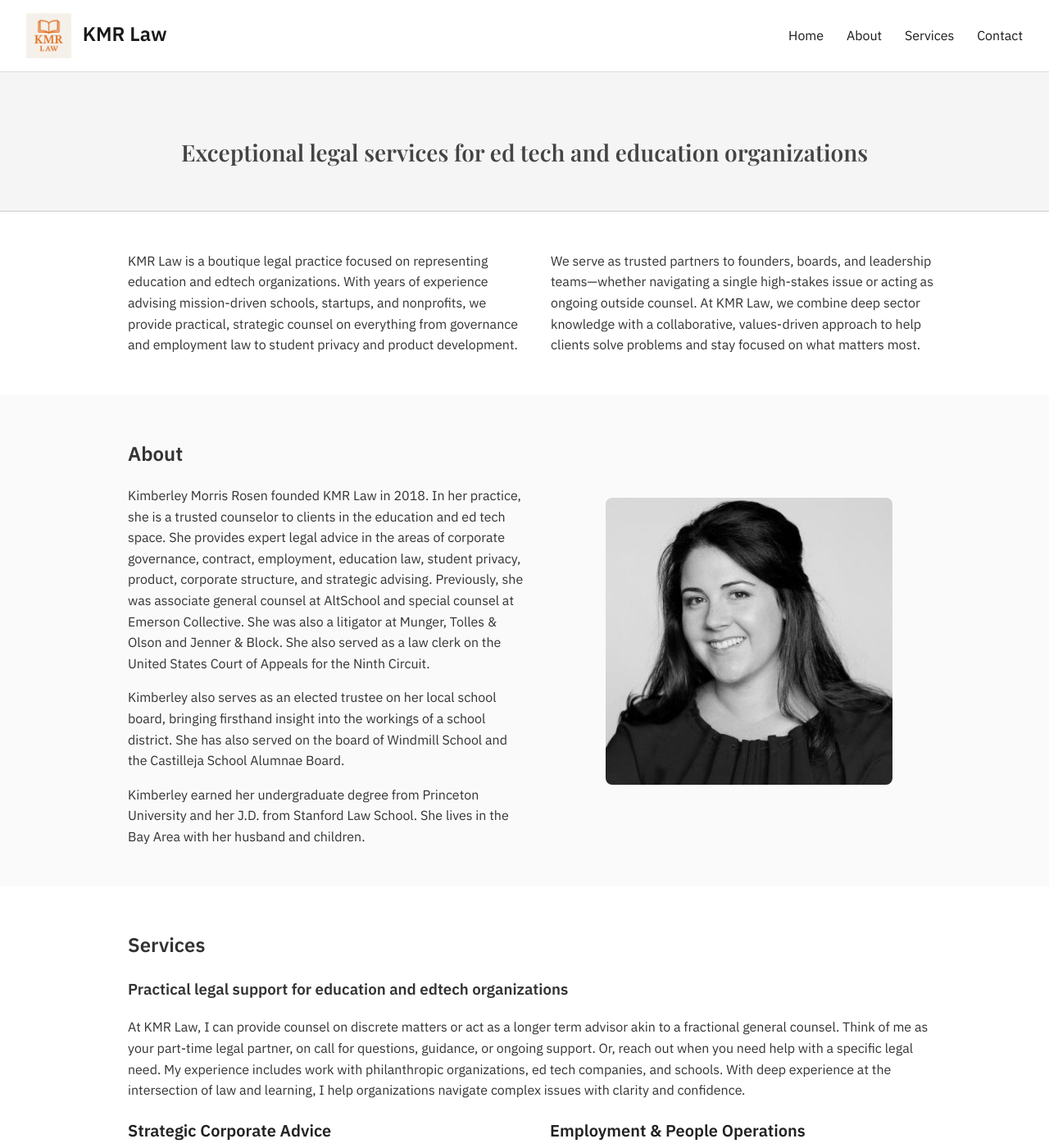
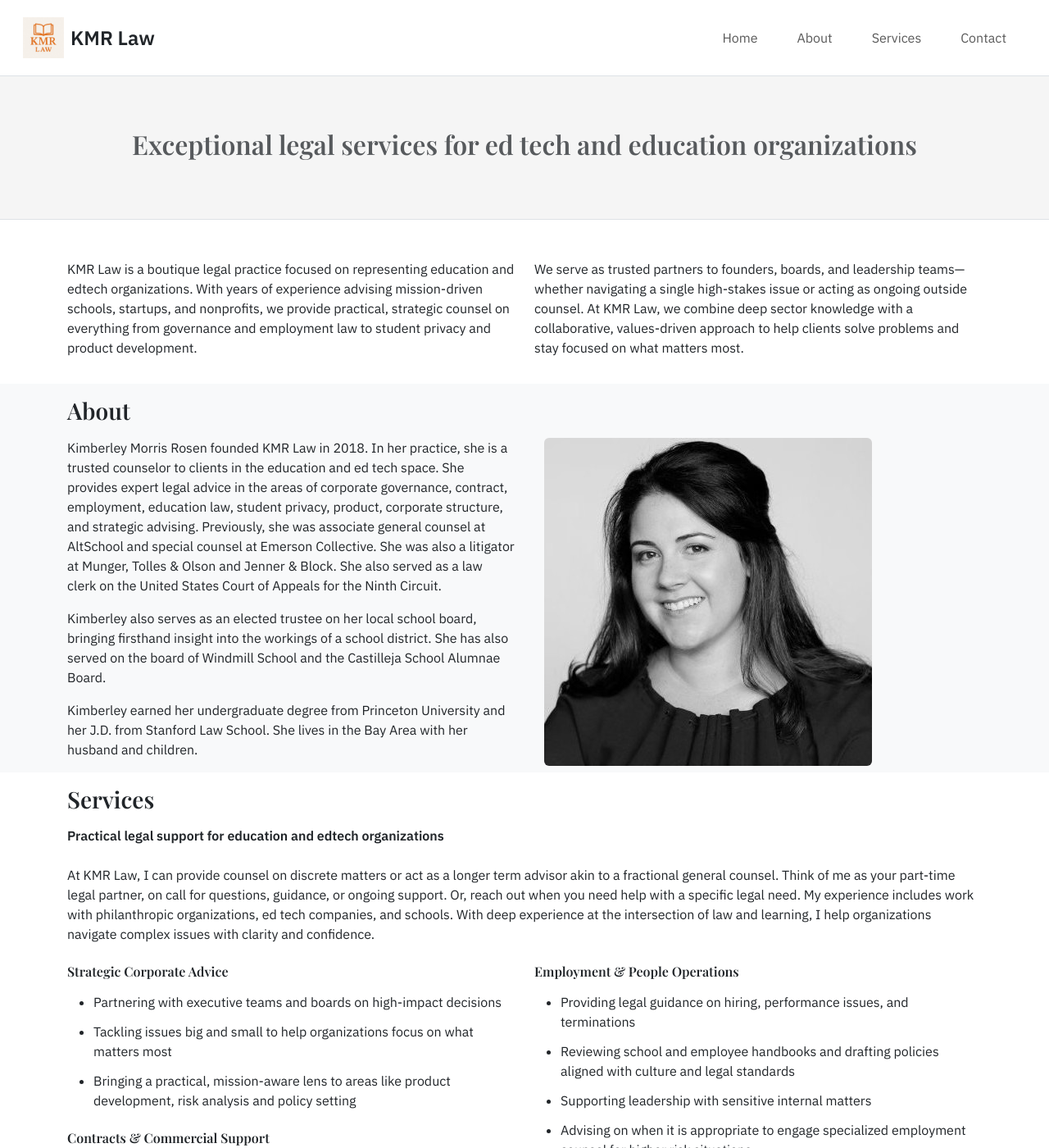
Before and after one commit to chadrosen/kmrlaw, a Jekyll site: the page built from index.html, in a window 1280 px wide and 1400 px high. Shown: the whole window at 82% size. Built offline with Jekyll 4.4.1, drawn with Linux system fonts in a browser that asks for light colours.

Commit message:
add bootstrap

```diff
--- a/_layouts/default.html
+++ b/_layouts/default.html
@@ -17,108 +17,56 @@
         <meta name="twitter:title" content="The KMR Law Firm" />
         <meta name="twitter:description" content="Exceptional legal services for ed tech and education organizations" />
         <meta name="twitter:image" content="https://www.thekmrlawfirm.com/kmrlogo.jpeg" />
-
+        <link href="https://cdn.jsdelivr.net/npm/bootstrap@5.3.5/dist/css/bootstrap.min.css" rel="stylesheet" integrity="sha384-SgOJa3DmI69IUzQ2PVdRZhwQ+dy64/BUtbMJw1MZ8t5HZApcHrRKUc4W0kG879m7" crossorigin="anonymous">
+        <script src="https://cdn.jsdelivr.net/npm/@popperjs/core@2.11.8/dist/umd/popper.min.js" integrity="sha384-I7E8VVD/ismYTF4hNIPjVp/Zjvgyol6VFvRkX/vR+Vc4jQkC+hVqc2pM8ODewa9r" crossorigin="anonymous"></script>
+        <script src="https://cdn.jsdelivr.net/npm/bootstrap@5.3.5/dist/js/bootstrap.min.js" integrity="sha384-VQqxDN0EQCkWoxt/0vsQvZswzTHUVOImccYmSyhJTp7kGtPed0Qcx8rK9h9YEgx+" crossorigin="anonymous"></script>
         <title>{{page.title}}</title>
         <link href="https://fonts.googleapis.com/css2?family=IBM+Plex+Sans:wght@400;600&family=Playfair+Display:wght@600&display=swap" rel="stylesheet">
         <style>
-        .logo-img {
-            height: 55px;
-            vertical-align: middle;
-            margin-right: 0.5rem;
+            body {
+                font-family: 'IBM Plex Sans', sans-serif;
             }
-        body {
-            margin: 0;
-            font-family: 'IBM Plex Sans', sans-serif;
-            line-height: 1.6;
-            color: #333;
-        }
-        .site-header {
-            background: white;
-            border-bottom: 1px solid #ddd;
-            padding: 1rem 2rem;
-            display: flex;
-            justify-content: space-between;
-            align-items: center;
-            position: sticky;
-            top: 0;
-            z-index: 1000;
-        }
-        .site-header .logo {
-            font-size: 1.5rem;
-            font-weight: 600;
-            color: #1a1a1a;
-            text-decoration: none;
-        }
-        .site-header nav a {
-            color: #1a1a1a;
-            margin-left: 1.5rem;
-            text-decoration: none;
-            font-weight: 500;
-        }
-        .site-header nav a:hover {
-        text-decoration: underline;
-        }
-        section {
-            padding: 2rem 1rem;
-            width: 100%;
-        }
-        .section-inner {
-            max-width: 1000px;
-            margin: 0 auto;
-        }
-        section:nth-of-type(even) {
-            background-color: #fafafa;
-        }
-        section:nth-of-type(odd) {
-            background-color: #ffffff;
-        }
-        .split-section {
-            display: flex;
-            flex-wrap: wrap;
-            gap: 2rem;
-            align-items: center;
-        }
-        .split-section > div {
-            flex: 1 1 300px;
-        }
-        footer {
-            background: #2c3e50;
-            color: #fafafa;
-            text-align: center;
-            padding: 3rem 1rem 1rem;
-            margin-top: 0;
-        }
-        .footer-links {
-            font-size: 0.9rem;
-            margin-top: 0.5rem;
-        }
-        .footer-links a {
-            color: #ccc;
-            margin: 0 0.75rem;
-            text-decoration: none;
-        }
-        .footer-links a:hover {
-            text-decoration: underline;
+            h1, h2, h3, h4, h5, h6 {
+                font-family: 'Playfair Display', serif;
             }
         </style>
     </head>
-    <body>
-        <div class="site-header">
-            <a href="/" class="logo">
-                <img src="kmrlogo.jpeg" alt="KMR Law Logo" class="logo-img" />
-                KMR Law
+    <body class="d-flex flex-column min-vh-100">
+        <nav class="px-3 py-3 navbar sticky-top navbar-expand-lg bg-white border-bottom border-1" data-bs-theme="light">
+            <div class="container-fluid">
+                <a class="navbar-brand d-flex align-items-center" href="/">
+                    <img src="/kmrlogo.jpeg" alt="KMR Law Logo" height="50" class="me-2">
+                    <span class="fw-bold fs-4 text-dark">KMR Law</span>
                   </a>
-            <nav>
-              <a href="/">Home</a>
-              <a href="/#about">About</a>
-              <a href="/#services">Services</a>
-              <a href="/#contact">Contact</a>
+              <button class="navbar-toggler" type="button" data-bs-toggle="collapse" data-bs-target="#navbarSupportedContent" aria-controls="navbarSupportedContent" aria-expanded="false" aria-label="Toggle navigation">
+                <span class="navbar-toggler-icon"></span>
+              </button>
+              <div class="collapse navbar-collapse" id="navbarSupportedContent">
+                <ul class="navbar-nav ms-auto mb-2 mb-lg-0">
+                  <li class="nav-item">
+                    <a class="nav-link mx-3" href="/">Home</a>
+                  </li>
+                  <li class="nav-item mx-3">
+                    <a class="nav-link" href="/#about">About</a>
+                  </li>
+                  <li class="nav-item mx-3">
+                    <a class="nav-link" href="/#services">Services</a>
+                  </li>
+                  <li class="nav-item mx-3">
+                    <a class="nav-link" href="/#contact">Contact</a>
+                  </li>
+                </ul>
+              </div>
+            </div>
         </nav>
-          </div>
-        {{ content }}
-        <footer>
+        <main>
+            {{content}}
+        </main>
+
+          <!-- Sticky Footer -->
+        <footer class="bg-dark text-white py-3 mt-auto">
+            <div class="container text-center">
                 <p>&copy; 2025 KMR Law. All rights reserved.</p>
-        <div class="footer-links">
                 <a href="/privacy">Privacy Policy</a>
                 <a href="/tos">Terms of Service</a>
             </div>
--- a/index.html
+++ b/index.html
@@ -4,82 +4,34 @@
 ---
 
 <style>
-
-.about-img {
-            width: 100%;
-            max-width: 350px;
-            height: auto;
-            border-radius: 8px;
-            display: block;
-            margin: 0 auto;
+  .spaced-list li {
+    margin-bottom: 0.75rem;
   }
-
-  header.hero {
-        background: #f5f5f5;
-        color: #1a1a1a;
-        padding: 4rem 1rem 3rem;
-        text-align: center;
-        border-bottom: 1px solid #ccc;
-        }
-        header.hero p {
-        margin: 0.75rem 0 0;
-        font-size: 1.75rem;
-        color: #444;
-        font-family: 'Playfair Display', serif;
-        font-weight: 600;
-        }
-
-    .services-section {
-      display: grid;
-      grid-template-columns: 1fr 1fr;
-      gap: 30px;
-      max-width: 1200px;
-      margin: auto;
-    }
-
-    .service-block {
-      margin-bottom: 30px;
-    }
-
-    .service-block h3 {
-      font-size: 1.25rem;
-      margin-bottom: 10px;
-      color: #222;
-    }
-
-    .service-block ul {
-      margin: 0;
-      padding-left: 20px;
-    }
-
-    .service-block li {
-      margin-bottom: 8px;
-      line-height: 1.5;
-    }
-
-    @media (max-width: 768px) {
-      .services-section {
-        grid-template-columns: 1fr;
-        padding: 20px;
-      }
+  .service-title {
+    margin-bottom: 1rem;
   }
 </style>
 
-<header class="hero">
-  <p>Exceptional legal services for ed tech and education organizations</p>
-</header>
+<section class="text-center border-bottom border-1 d-flex align-items-center" style="background-color: #f5f5f5; min-height: 175px;">
+  <div class="container">
+    <div class="row align-items-center">
+        <h2 class="text-muted">
+          Exceptional legal services for ed tech and education organizations
+        </h2>
+      </div>
+  </div>
+</section>
 
-<section>
-  <div class="section-inner">
-    <div class="split-section">
-      <div>
+<div class="container pt-5 pb-3">
+  <div class="row">
+    <div class="col-md-6">
       <p>
         KMR Law is a boutique legal practice focused on representing education and edtech organizations.
         With years of experience advising mission-driven schools, startups, and nonprofits, we provide practical, strategic counsel on everything
         from governance and employment law to student privacy and product development.
       </p>
     </div>
-      <div>
+    <div class="col-md-6">
         <p>
         We serve as trusted partners to founders, boards, and leadership teams—whether navigating a single high-stakes
         issue or acting as ongoing outside counsel.
@@ -89,109 +41,127 @@
     </div>
   </div>
 </div>
-</section>
 
-<section id="about">
-  <div class="section-inner">
-    <div class="split-section">
-      <div>
-        <h2>About</h2>
+<section class="bg-light pt-3">
+<div class="container" id="about">
+      <h3 class="mb-3">About</h3>
+
+      <div class="row">
+        <div class="col-md-6">
           <p>
-            Kimberley Morris Rosen founded KMR Law in 2018. In her practice, she is a trusted counselor to clients in the education and ed tech space. She provides expert legal advice in the areas of corporate governance, contract, employment, education law, student privacy, product, corporate structure, and strategic advising. Previously, she was associate general counsel at AltSchool and special counsel at Emerson Collective. She was also a litigator at Munger, Tolles & Olson and Jenner & Block.
+            Kimberley Morris Rosen founded KMR Law in 2018. In her practice, she is a trusted counselor to clients
+            in the education and ed tech space. She provides expert legal advice in the areas of corporate governance, contract, employment,
+            education law, student privacy, product, corporate structure, and strategic advising. Previously,
+            she was associate general counsel at AltSchool and special counsel at Emerson Collective. She was also a litigator at Munger, Tolles & Olson and Jenner & Block.
             She also served as a law clerk on the United States Court of Appeals for the Ninth Circuit.
         </p>
         <p>
-            Kimberley also serves as an elected trustee on her local school board, bringing firsthand insight into the workings of a school district. She has also served on the board of Windmill School and the Castilleja School Alumnae Board.
+            Kimberley also serves as an elected trustee on her local school board,
+            bringing firsthand insight into the workings of a school district. She has also served on the board of Windmill School and the Castilleja School Alumnae Board.
         </p>
         <p>
-            Kimberley earned her undergraduate degree from Princeton University and her J.D. from Stanford Law School. She lives in the Bay Area with her husband and children.
+            Kimberley earned her undergraduate degree from Princeton University and her J.D. from Stanford Law School.
+            She lives in the Bay Area with her husband and children.
         </p>
         </div>
-      <div>
-        <img src="kimberley.jpg" alt="Kimberley Morris Rosen" class="about-img" />
+        <div class="col-md-6 px-4">
+          <img src="kimberley.jpg" alt="Kimberley Morris Rosen"  class="img-fluid rounded" />
+        </div>
       </div>
     </div>
 </div>
 </section>
 
-<section id="services">
-
-  <div class="section-inner">
-    <h2>Services</h2>
-    <h3>Practical legal support for education and edtech organizations</h3>
-    <div>
+<section class="bg-white pt-3">
+<div class="container" id="services">
+  <h3 class="mb-3">Services</h3>
+  <div class="mb-3">
+    <p class="fw-semibold mb-4">
+      Practical legal support for education and edtech organizations
+    </p>
+    <p>
       At KMR Law, I can provide counsel on discrete matters or act as a longer term advisor akin to a fractional general counsel. Think of me as your part-time legal partner,
       on call for questions, guidance, or ongoing support. Or, reach out when you need help with a specific legal need.
       My experience includes work with philanthropic organizations, ed tech companies, and schools.
       With deep experience at the intersection of law and learning, I help organizations navigate complex issues with clarity and confidence.
+    </p>
   </div>
-    <div class="services-section">
-      <div>
-        <div class="service-block">
-          <h3>Strategic Corporate Advice</h3>
-          <ul>
+
+  <div class="row mt-4">
+    <!-- Left Column -->
+    <div class="col-md-6">
+      <div class="mb-4">
+        <h6 class="fw-semibold service-title">Strategic Corporate Advice</h6>
+        <p class="text-muted mb-0">
+          <ul class="spaced-list">
             <li>Partnering with executive teams and boards on high-impact decisions</li>
             <li>Tackling issues big and small to help organizations focus on what matters most</li>
             <li>Bringing a practical, mission-aware lens to areas like product development, risk analysis and policy setting</li>
           </ul>
+          </p>
       </div>
-
-        <div class="service-block">
-          <h3>Contracts & Commercial Support</h3>
-          <ul>
+      <div class="mb-4">
+        <h6 class="fw-semibold service-title">Contracts & Commercial Support</h6>
+        <p class="text-muted mb-0">
+          <ul class="spaced-list">
             <li>Drafting, reviewing, and negotiating commercial contracts</li>
             <li>Advising product, engineering, and operations teams on legal implications of new features or services</li>
             <li>Creating scalable contracting processes and templates tailored to education environments</li>
           </ul>
+        </p>
       </div>
-
-        <div class="service-block">
-          <h3>Governance & Board Support</h3>
-          <ul>
+      <div>
+        <h6 class="fw-semibold service-title">Governance & Board Support</h6>
+        <p class="text-muted mb-0">
+          <ul class="spaced-list">
             <li>Supporting leadership teams and boards with governance best practices</li>
             <li>Preparing for and attending board meetings alongside leadership</li>
             <li>Advising on entity structure, leadership transitions, and other structural governance issues</li>
           </ul>
+        </p>
       </div>
     </div>
 
-      <div>
-        <div class="service-block">
-          <h3>Employment & People Operations</h3>
-          <ul>
+    <!-- Right Column -->
+    <div class="col-md-6">
+      <div class="mb-4">
+        <h6 class="fw-semibold service-title">Employment & People Operations</h6>
+        <p class="text-muted mb-0">
+          <ul class="spaced-list">
             <li>Providing legal guidance on hiring, performance issues, and terminations</li>
             <li>Reviewing school and employee handbooks and drafting policies aligned with culture and legal standards</li>
             <li>Supporting leadership with sensitive internal matters</li>
             <li>Advising on when it is appropriate to engage specialized employment counsel for higher risk situations</li>
           </ul>
+        </p>
       </div>
-
-        <div class="service-block">
-          <h3>School-Based Expertise</h3>
-          <ul>
+      <div class="mb-4">
+        <h6 class="fw-semibold service-title">School-Based Expertise</h6>
+        <p class="text-muted mb-0">
+          <ul class="spaced-list">
             <li>Reviewing and drafting school policies and best practices</li>
             <li>Advising on student privacy and other key education law requirements in a school setting</li>
           </ul>
+        </p>
       </div>
-
-        <div class="service-block">
-          <h3>Outside Counsel Management</h3>
-          <ul>
+      <div>
+        <h6 class="fw-semibold service-title">Outside Counsel Management</h6>
+        <p class="text-muted mb-0">
+          <ul class="spaced-list">
             <li>Managing relationships with specialized outside counsel</li>
             <li>Acting as a key, knowledgeable intermediator between external specialists and internal teams</li>
             <li>Helping organizations control costs while ensuring expert coverage where needed</li>
           </ul>
+        </p>
       </div>
     </div>
-
-
-
+  </div>
 </div>
 </section>
 
-<section id="contact">
-  <div class="section-inner">
-    <h2>Contact</h2>
+<section class="bg-light py-3">
+<div class="container" id="contact">
+  <h3 class="mb-3">Contact</h3>
   <p>
     If you have any questions or would like to schedule a consultation,
     please contact me at <a href="mailto:kimberley@thekmrlawfirm.com">kimberley@thekmrlawfirm.com</a>
```
Also changed, not shown: privacy.html (+3 -8 lines), tos.html (+3 -10 lines). Lines whose indentation alone changed are shown as unchanged.
